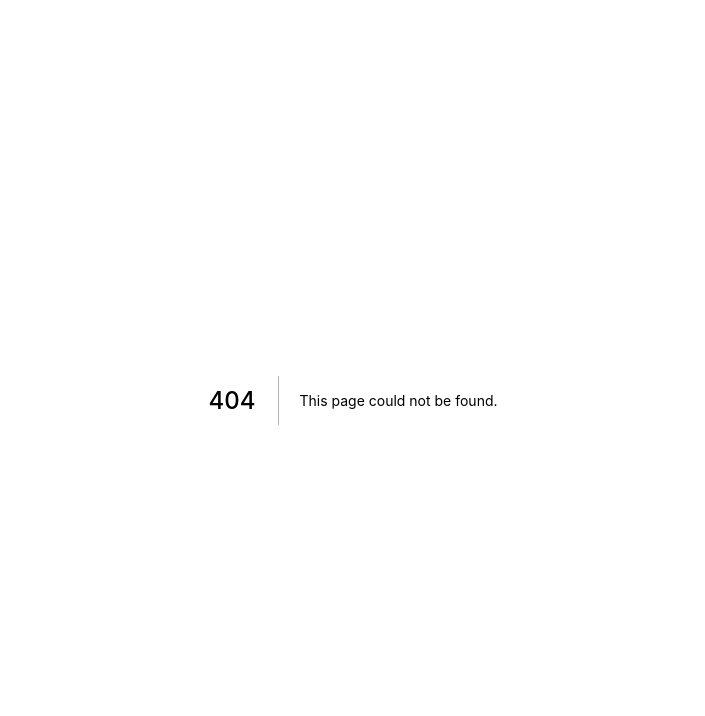
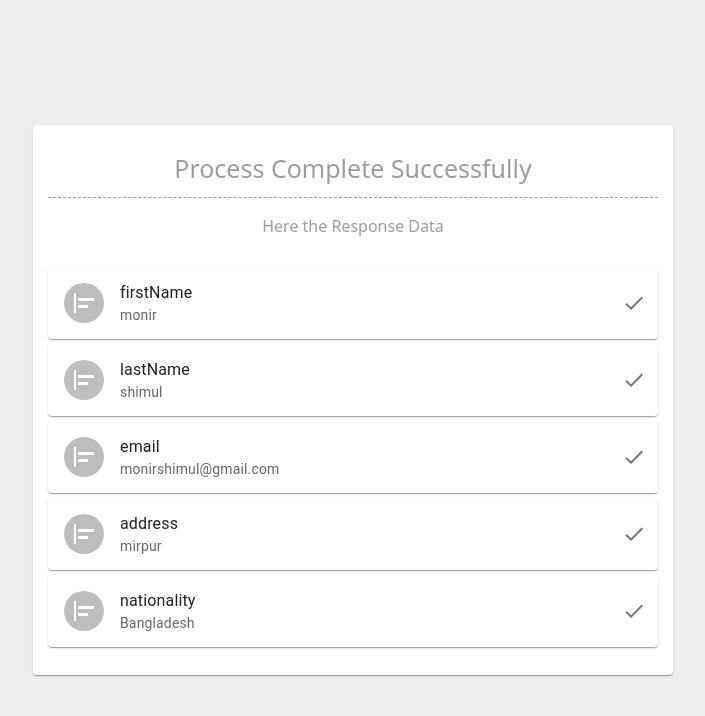
Before and after one commit to monirshimul/next-react-learn, a Next.js app: page /processComplete in a window 1280 px wide. Before the commit this address had no page. Shown: the top 716 px of the page, without its empty margins (287-992 px from the left). Built offline with nearby package versions, Linux system fonts and the light colour scheme.

Commit message:
precess complete page added

```diff
--- /dev/null
+++ b/pages/processComplete.js
@@ -0,0 +1,67 @@
+
+import React, { useState, Fragment } from 'react';
+import List from '@mui/material/List';
+import ListItem from '@mui/material/ListItem';
+import ListItemText from '@mui/material/ListItemText';
+import ListItemAvatar from '@mui/material/ListItemAvatar';
+import Avatar from '@mui/material/Avatar';
+import ImageIcon from '@mui/icons-material/Image';
+import CheckIcon from '@mui/icons-material/Check';
+import BeachAccessIcon from '@mui/icons-material/BeachAccess';
+import AlignHorizontalLeftIcon from '@mui/icons-material/AlignHorizontalLeft';
+import { Grid, IconButton, Paper } from '@mui/material';
+
+
+
+
+const ProcessComplete = () => {
+    const [accID, setAccId] = useState();
+    const [response, setResponse] = useState([
+        ["firstName", "monir"],
+        ["lastName", "shimul"],
+        ["email", "monirshimul@gmail.com"],
+        ["address", "mirpur"],
+        ["nationality", "Bangladesh"],
+
+    ]);
+
+
+    return (
+        <div style={{backgroundColor: "#eee" }}>
+            <Grid container sx={{height: "100vh", display: "flex", justifyContent: "center",  alignItems: "center",}}>
+                <Grid item xs={10} sm={8} md={6}>
+                    <Paper sx={{ padding: "15px" }}>
+                        <p style={{ fontSize: "25px", color: "#9D9D9D", textAlign: "center", borderBottom: "1px dashed #9d9d9d", padding: "10px 0px" }}>Process Complete Successfully</p>
+                        <p style={{ color: "#9D9D9D", textAlign: "center" }}>Here the Response Data</p>
+
+                        <List sx={{ width: '100%', bgcolor: 'background.paper' }}>
+                            {
+                                response.map((val, ind) => (
+                                    <Paper key={ind} sx={{ marginY: "5px" }}>
+                                        <ListItem
+                                            secondaryAction={
+                                                <IconButton edge="end" aria-label="delete">
+                                                    <CheckIcon />
+                                                </IconButton>
+                                            }
+                                        >
+                                            <ListItemAvatar>
+                                                <Avatar>
+                                                    <AlignHorizontalLeftIcon />
+                                                </Avatar>
+                                            </ListItemAvatar>
+                                            <ListItemText primary={val[0]} secondary={val[1]} />
+                                        </ListItem>
+                                    </Paper>
+                                ))
+                            }
+                        </List>
+
+                    </Paper>
+                </Grid>
+            </Grid>
+        </div>
+    )
+}
+
+export default ProcessComplete
```
